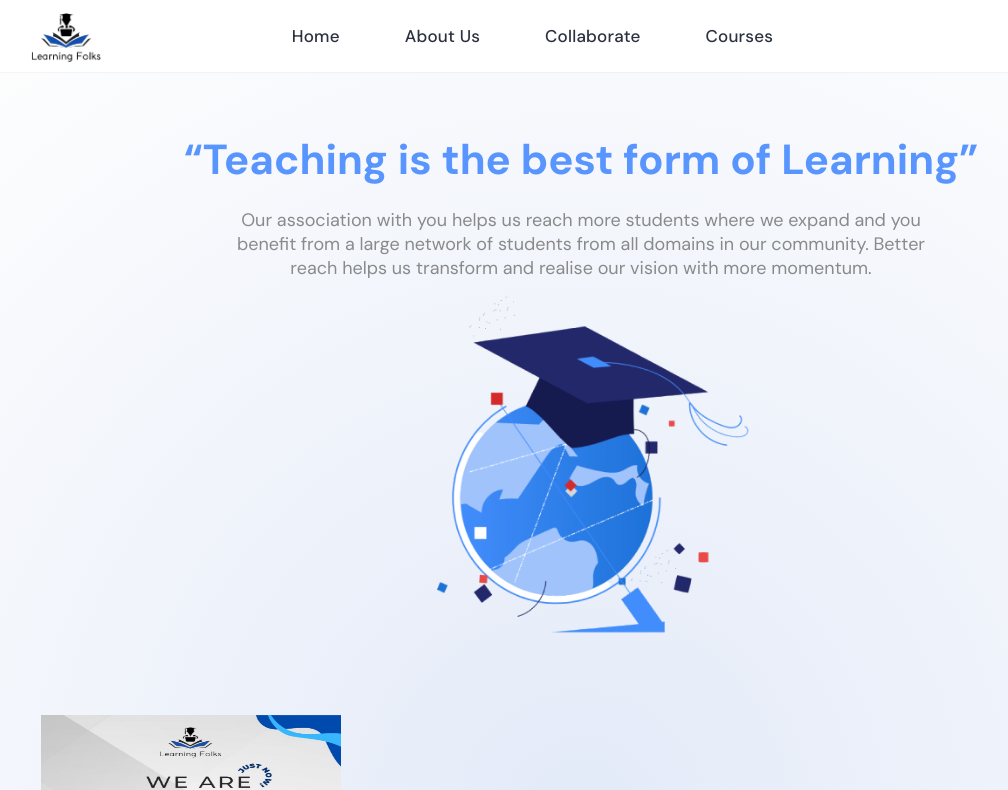
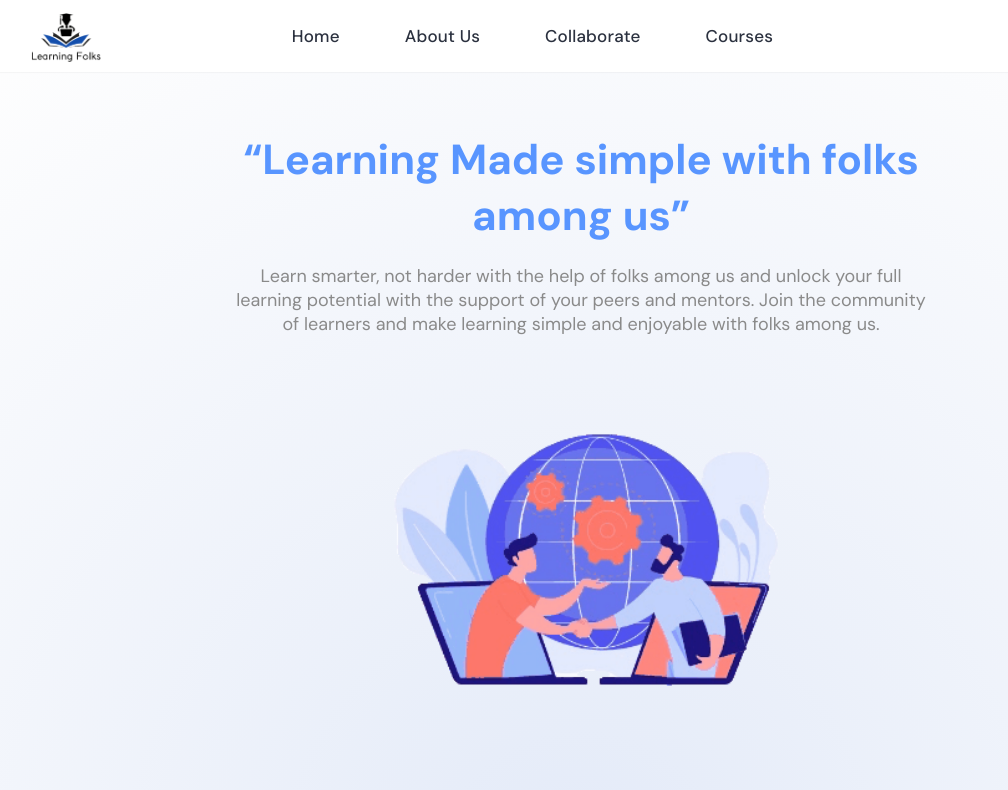
Before and after one commit to GautamChopra467/LearningFolks, a React (Create React App) app in the folder frontend/: page / in a window 1280 px wide. Shown: the top 790 px of the page, without its empty margins (59-1067 px from the left). Built offline with nearby package versions, Linux system fonts and the light colour scheme.

Commit message:
main content change

```diff
--- a/frontend/src/components/user/css/HomeBanner1Styles.css
+++ b/frontend/src/components/user/css/HomeBanner1Styles.css
@@ -1,6 +1,6 @@
 .main_container_homebanner1 {
     width: 100%;
-    /* height: 90vh; */
+    /* height: 200vh; */
     display: flex;
     flex-direction: column;
     align-items: center;
@@ -41,7 +41,7 @@ color: var(--light-gray);
 }
 
 .bottom_section_homebanner1 img {
-    width: 370px;
+    width: 35vw;
 }
 
 .imgholder > img{
--- a/frontend/src/components/user/jsx/HomeBanner1.jsx
+++ b/frontend/src/components/user/jsx/HomeBanner1.jsx
@@ -1,6 +1,7 @@
 import React from 'react';
 import "../css/HomeBanner1Styles.css";
-import Globe from "../../../img/banner/globe.png";
+// import Globe from "../../../img/banner/globe.png";
+import maingif from "../../../img/banner/mainl.gif"
 import plans from "../../../img/banner/plans.jpeg";
 import HiringBanner from './HiringBanner';
 
@@ -9,12 +10,12 @@ const HomeBanner1 = () => {
     <div>
       <div className='main_container_homebanner1'>
         <div className='top_section_homebanner1'>
-          <h2>“Teaching is the best form of Learning” <span></span></h2>
-          <p>Our association with you helps us reach more students where we expand and you benefit from a large network of students from all domains in our community. Better reach helps us transform and realise our vision with more momentum.</p>
+          <h2>“Learning Made simple with folks among us” <span></span></h2>
+          <p>Learn smarter, not harder with the help of folks among us and unlock your full learning potential with the support of your peers and mentors. Join the community of learners and make learning simple and enjoyable with folks among us.</p>
         </div>
 
         <div className='bottom_section_homebanner1'>
-          <img src={Globe} alt='banner' />
+          <img src={maingif} alt='banner' />
         </div>
         <div>
         <HiringBanner />
--- a/frontend/src/pages/user/Home.jsx
+++ b/frontend/src/pages/user/Home.jsx
@@ -1,18 +1,20 @@
-import React from 'react'
-import Footer from '../../components/user/jsx/Footer'
-import Header from '../../components/user/jsx/Header'
-import HomeBanner1 from '../../components/user/jsx/HomeBanner1'
+import React from "react";
+import Footer from "../../components/user/jsx/Footer";
+import Header from "../../components/user/jsx/Header";
+import HomeBanner1 from "../../components/user/jsx/HomeBanner1";
 // import HomeBanner2 from '../../components/user/jsx/HomeBanner2'
-import HomeBanner3 from '../../components/user/jsx/HomeBanner3'
-import HomeBanner4 from '../../components/user/jsx/HomeBanner4'
-import HomeBanner5 from '../../components/user/jsx/HomeBanner5'
-import HomeBanner6 from '../../components/user/jsx/HomeBanner6'
+import HomeBanner3 from "../../components/user/jsx/HomeBanner3";
+import HomeBanner4 from "../../components/user/jsx/HomeBanner4";
+import HomeBanner5 from "../../components/user/jsx/HomeBanner5";
+import HomeBanner6 from "../../components/user/jsx/HomeBanner6";
 
 const Home = () => {
   return (
     <div>
       <Header />
-      <HomeBanner1 />
+      <div className="">
+        <HomeBanner1 />
+      </div>
       {/* <HomeBanner2 /> */}
       <HomeBanner3 />
       <HomeBanner4 />
@@ -20,7 +22,7 @@ const Home = () => {
       <HomeBanner6 />
       <Footer />
     </div>
-  )
-}
+  );
+};
 
-export default Home
+export default Home;
```
Also changed, not shown: frontend/src/img/banner/mainl.gif (added).
